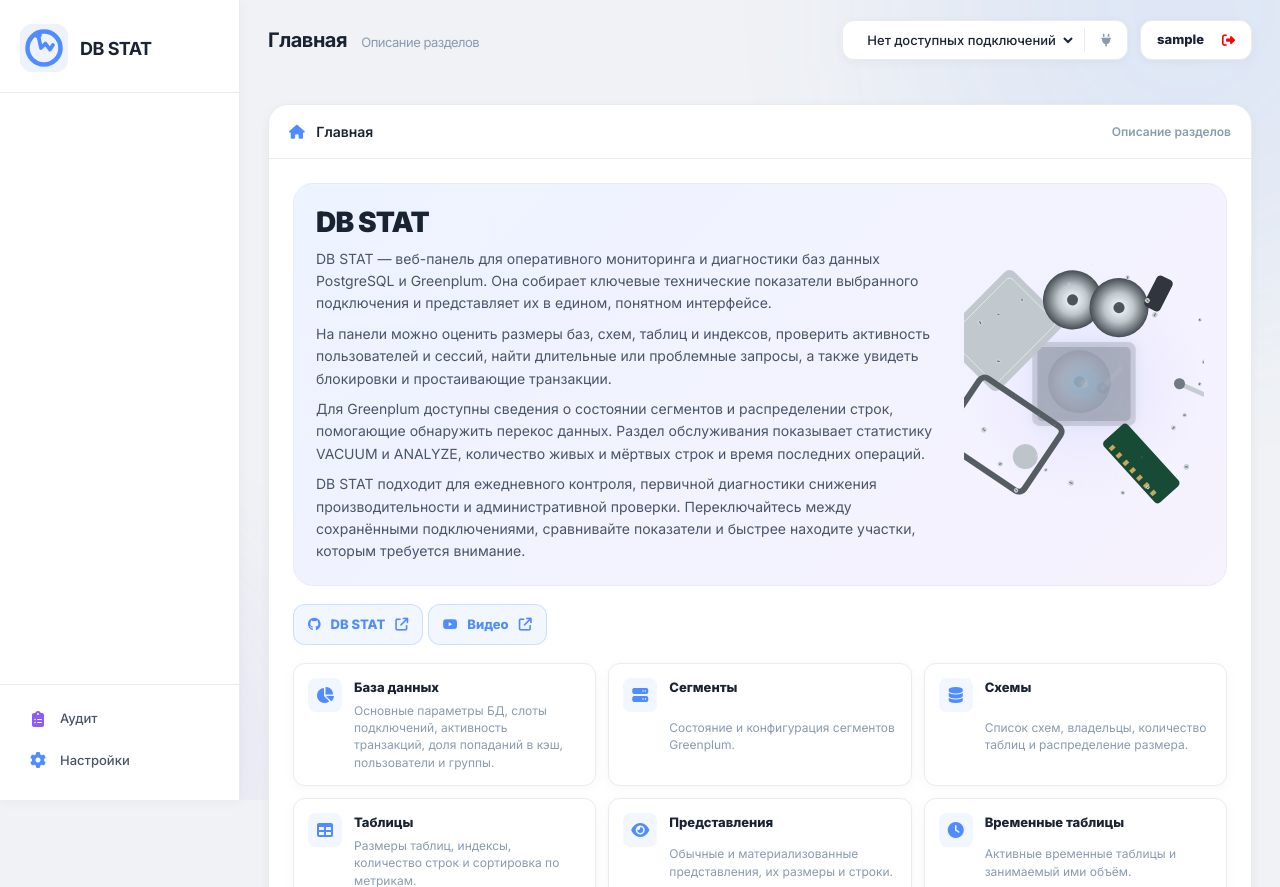
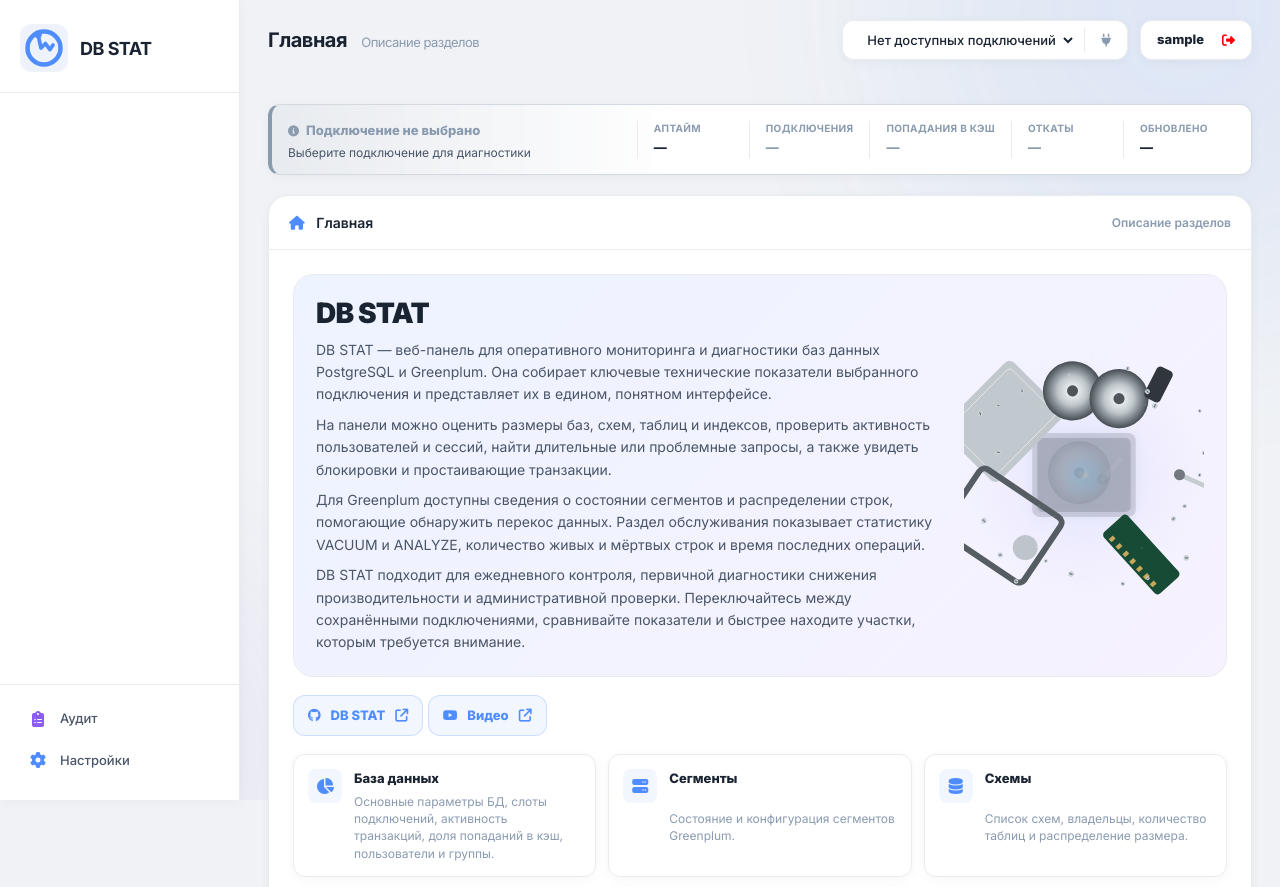
Before and after one commit to OlegEgoism/DB_STAT, a Django app: template templates/home.html in a window 1280 px wide. Shown: the top 887 px of the page. Run offline with Django 5.2, Linux system fonts and the light colour scheme; tables that the repository leaves empty hold one stand-in row (values such as "Sample post"); the template is opened without the code that fills it: values that come from a table or form of the project are taken from there, most other values are stand-ins (such as "Sample title", 1, 10 or a date in 2020); data that the repository does not hold is empty; some libraries are stand-ins or nearby versions.

Commit message:
Add connection health severity summary

```diff
--- a/db_statistics/views.py
+++ b/db_statistics/views.py
@@ -591,8 +591,18 @@ def database_overview(request):
         {"key": "xact_commit", "label": "Коммитов", "value": int(row[25] or 0)},
         {"key": "xact_rollback", "label": "Роллбеков", "value": int(row[26] or 0)},
         {"key": "total_transactions", "label": "Всего транзакций", "value": transaction_total},
-        {"key": "rollback_percent", "label": "Откат (Rollback), %", "value": f"{float(row[27] or 0):.2f}%"},
-        {"key": "cache_hit_percent", "label": "Доля попаданий в кэш", "value": f"{float(row[28] or 0):.2f}%"},
+        {
+            "key": "rollback_percent",
+            "label": "Откат (Rollback), %",
+            "value": f"{float(row[27]):.2f}%" if row[27] is not None else "—",
+            "numeric_value": float(row[27]) if row[27] is not None else None,
+        },
+        {
+            "key": "cache_hit_percent",
+            "label": "Доля попаданий в кэш",
+            "value": f"{float(row[28]):.2f}%" if row[28] is not None else "—",
+            "numeric_value": float(row[28]) if row[28] is not None else None,
+        },
         {"key": "xid_age", "label": "Возраст транзакций (XID)", "value": int(row[29] or 0)},
     ]
     basic_settings = [
--- a/static/css/home.css
+++ b/static/css/home.css
@@ -683,6 +683,140 @@ body {
     background: var(--sidebar-border);
 }
 
+/* ========== CONNECTION HEALTH ========== */
+.connection-health {
+    --severity-color: var(--text-muted);
+    --severity-surface: rgba(138, 155, 176, 0.08);
+    display: flex;
+    align-items: center;
+    justify-content: space-between;
+    gap: var(--space-5);
+    margin-bottom: var(--space-5);
+    padding: 12px 16px;
+    border: 1px solid var(--sidebar-border);
+    border-color: color-mix(in srgb, var(--severity-color) 24%, var(--sidebar-border));
+    border-left: 4px solid var(--severity-color);
+    border-radius: var(--radius-md);
+    background: linear-gradient(90deg, var(--severity-surface), var(--bg-secondary) 42%);
+    box-shadow: var(--shadow-card);
+}
+
+.severity-success {
+    --severity-color: var(--accent-green);
+    --severity-surface: rgba(34, 197, 94, 0.08);
+}
+
+.severity-warning {
+    --severity-color: #b45309;
+    --severity-surface: rgba(245, 158, 11, 0.10);
+}
+
+.severity-critical {
+    --severity-color: var(--accent-red);
+    --severity-surface: rgba(239, 68, 68, 0.09);
+}
+
+.severity-neutral {
+    --severity-color: var(--text-muted);
+    --severity-surface: rgba(138, 155, 176, 0.08);
+}
+
+.connection-health__summary {
+    min-width: 220px;
+}
+
+.severity-badge {
+    display: inline-flex;
+    align-items: center;
+    gap: 7px;
+    color: var(--severity-color);
+    font-size: 13px;
+    font-weight: 800;
+}
+
+.severity-badge i {
+    font-size: 11px;
+}
+
+.connection-health__database {
+    display: block;
+    max-width: 320px;
+    margin-top: 3px;
+    overflow: hidden;
+    color: var(--text-secondary);
+    font-size: 12px;
+    text-overflow: ellipsis;
+    white-space: nowrap;
+}
+
+.connection-health__metrics {
+    display: flex;
+    align-items: stretch;
+    justify-content: flex-end;
+    flex: 1;
+}
+
+.connection-health__metric {
+    min-width: 112px;
+    padding: 0 16px;
+    border-left: 1px solid var(--sidebar-border);
+}
+
+.connection-health__metric span,
+.connection-health__metric strong {
+    display: block;
+}
+
+.connection-health__metric span {
+    margin-bottom: 2px;
+    color: var(--text-muted);
+    font-size: 10px;
+    font-weight: 700;
+    letter-spacing: 0.35px;
+    text-transform: uppercase;
+}
+
+.connection-health__metric strong {
+    color: var(--severity-color, var(--text-primary));
+    font-size: 13px;
+    font-weight: 800;
+    white-space: nowrap;
+}
+
+.connection-health__metric:not(.severity-success):not(.severity-warning):not(.severity-critical):not(.severity-neutral) strong,
+.connection-health__updated strong {
+    color: var(--text-primary);
+}
+
+@media (max-width: 1200px) {
+    .connection-health {
+        align-items: flex-start;
+        flex-direction: column;
+    }
+
+    .connection-health__metrics {
+        justify-content: flex-start;
+        width: 100%;
+        overflow-x: auto;
+    }
+
+    .connection-health__metric:first-child {
+        padding-left: 0;
+        border-left: 0;
+    }
+}
+
+@media (max-width: 576px) {
+    .connection-health {
+        padding: 12px;
+    }
+
+    .connection-health__metric {
+        min-width: 108px;
+        padding: 0 12px;
+    }
+}
+
 /* ========== CARDS ========== */
 .glass-card {
     background: var(--bg-secondary);
--- a/templates/includes/_main_content.html
+++ b/templates/includes/_main_content.html
@@ -84,6 +84,39 @@
             </div>
         </div>
     </div>
+
+    <!-- Connection health summary -->
+    <section class="connection-health severity-neutral" id="connectionHealth" aria-labelledby="connectionHealthTitle" aria-live="polite">
+        <div class="connection-health__summary">
+            <span class="severity-badge severity-badge--neutral" id="connectionHealthBadge">
+                <i class="fas fa-circle-info" aria-hidden="true"></i>
+                <span id="connectionHealthTitle">Подключение не выбрано</span>
+            </span>
+            <span class="connection-health__database" id="connectionHealthDatabase">Выберите подключение для диагностики</span>
+        </div>
+        <div class="connection-health__metrics" id="connectionHealthMetrics">
+            <div class="connection-health__metric">
+                <span>Аптайм</span>
+                <strong id="connectionHealthUptime">—</strong>
+            </div>
+            <div class="connection-health__metric severity-neutral" id="connectionHealthConnectionsMetric">
+                <span>Подключения</span>
+                <strong id="connectionHealthConnections">—</strong>
+            </div>
+            <div class="connection-health__metric severity-neutral" id="connectionHealthCacheMetric">
+                <span>Попадания в кэш</span>
+                <strong id="connectionHealthCache">—</strong>
+            </div>
+            <div class="connection-health__metric severity-neutral" id="connectionHealthRollbackMetric">
+                <span>Откаты</span>
+                <strong id="connectionHealthRollback">—</strong>
+            </div>
+            <div class="connection-health__metric connection-health__updated">
+                <span>Обновлено</span>
+                <strong id="connectionHealthUpdated">—</strong>
+            </div>
+        </div>
+    </section>
 
     <!-- ============================================================ -->
     <!-- PAGE: HOME -->
```
Also changed, not shown: db_statistics/tests.py (+15 -1 lines), static/js/home.js.
